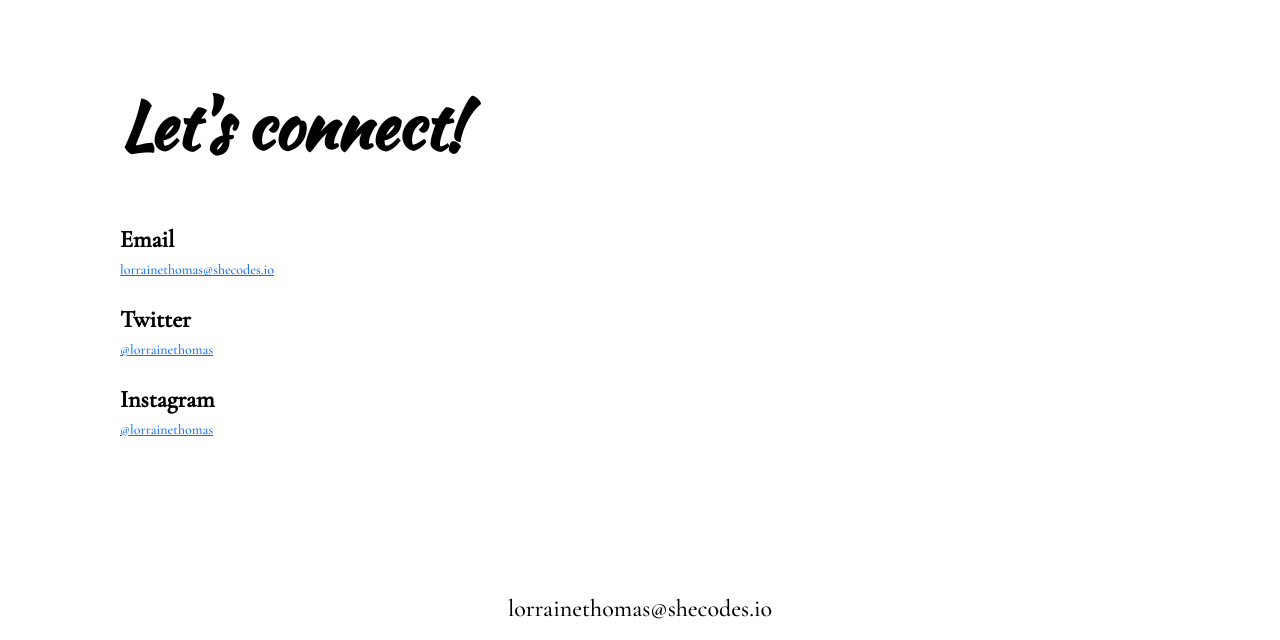
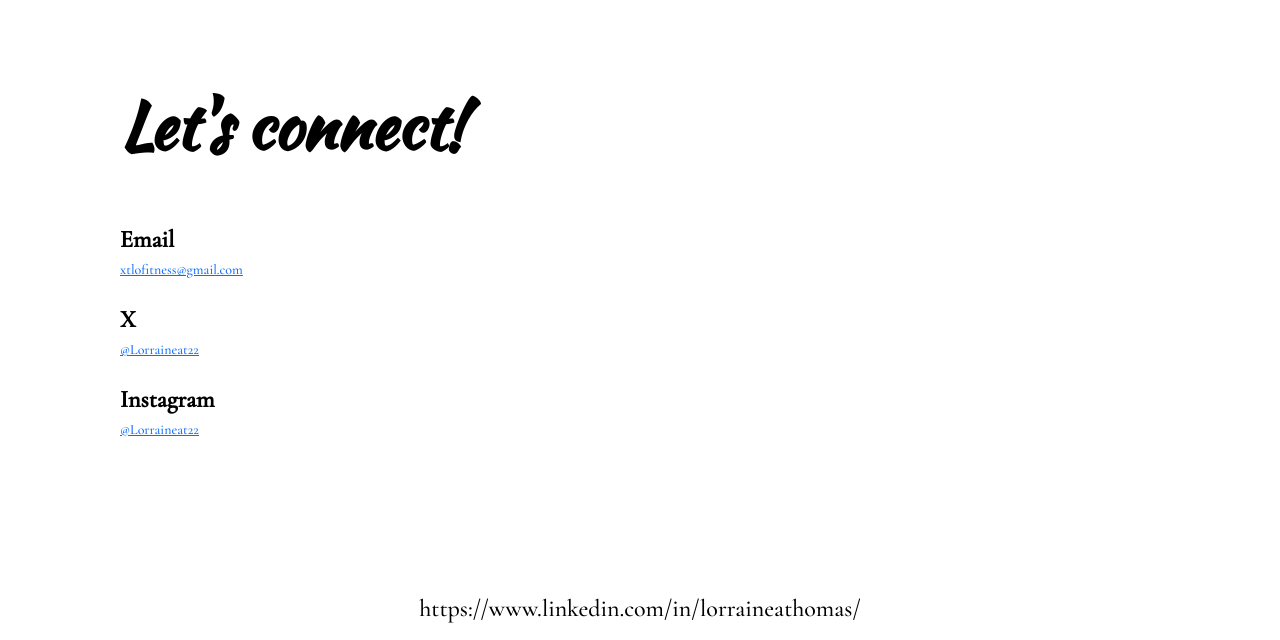
Before and after one commit to lorraineathomas/shecodes-next-portfolio, a plain HTML site: page contact.html in a window 1280 px wide. Shown: the part 182-822 px from the top of the page. Drawn offline with nearby package versions, Linux system fonts and the light colour scheme.

Commit message:
included LinkedIn profile

```diff
--- a/contact.html
+++ b/contact.html
@@ -64,15 +64,13 @@
         <h1 class="mb-5">Let's connect!</h1>
         <h3>Email</h3>
         <p>
-          <a href="mailto:lorrainethomas@shecodes.io"
-            >lorrainethomas@shecodes.io</a
-          >
+          <a href="mailto:xtlofitness@gmail.com">xtlofitness@gmail.com</a>
         </p>
-        <h3>Twitter</h3>
-        <p><a href="http://twitter.com/lorrainethomas">@lorrainethomas</a></p>
+        <h3>X</h3>
+        <p><a href="https://x.com/Lorraineat22">@Lorraineat22</a></p>
         <h3>Instagram</h3>
         <p>
-          <a href="http://www.instagram.com/lorrainethomas">@lorrainethomas</a>
+          <a href="https://www.instagram.com/lorraineat22/">@Lorraineat22</a>
         </p>
       </div>
     </div>
@@ -80,9 +78,9 @@
       <div class="d-flex justify-content-center mb-4">
         <a
           class="email-link"
-          href="mailto:lorrainethomas@shecodes.io"
+          href="mailto:xtlofitness@gmail.com"
           title="Email Lorraine"
-          >lorrainethomas@shecodes.io</a
+          >https://www.linkedin.com/in/lorraineathomas/</a
         >
       </div>
       <div class="social-links text-center mb-5">
@@ -96,7 +94,7 @@
           ><i class="fab fa-github" title="Github profile"></i
         ></a>
         <a
-          href="https://www.facebook.com/profile.php?id=100070397811584"
+          href="https://www.facebook.com/profile.php?id=61554158533668"
           target="_blank"
           title="Facebook profile"
           ><i class="fab fa-facebook"></i
```
Also changed, not shown: about.html (+2 -2 lines), index.html (+2 -2 lines), work.html (+1 -1 lines), 1 other file.
